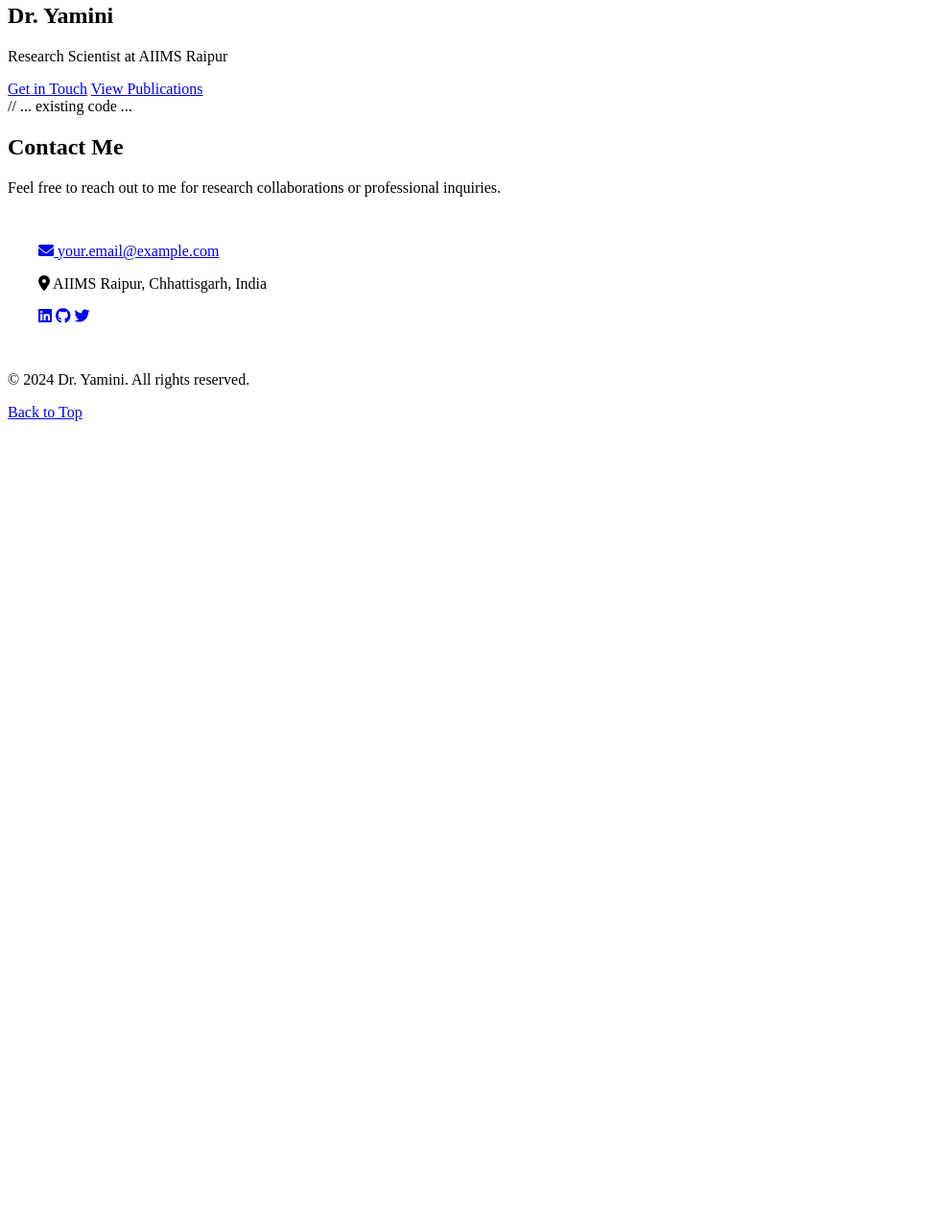
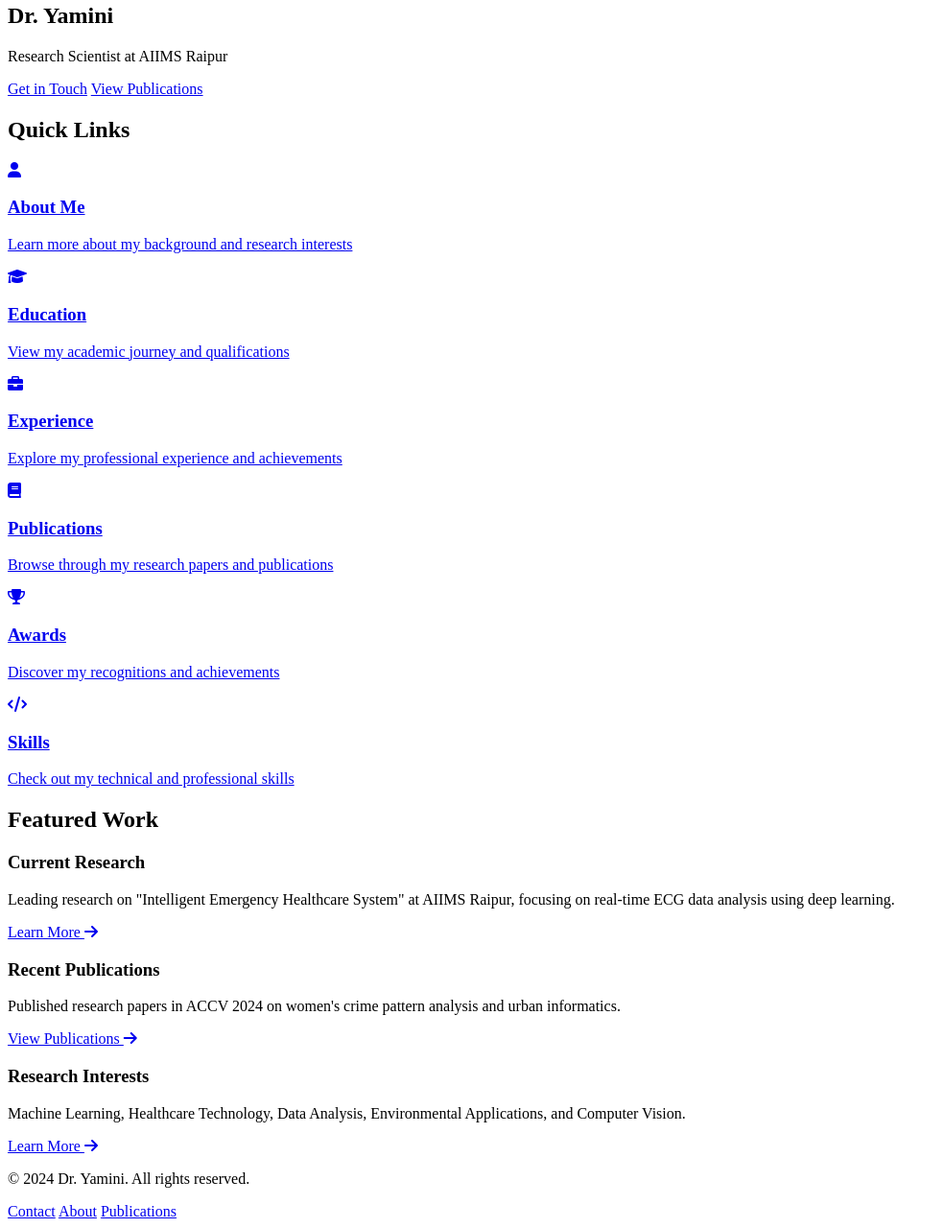
Before and after one commit to YaminiRS78/Yamini, a plain HTML site: page index.html in a window 1280 px wide. Shown: the part 177-1457 px from the top of the page at 96% size, without its empty margins (0-984 px from the left). Before the commit the page ends 800 px from the top, so only its background shows below. Drawn offline with Linux system fonts and the light colour scheme.

Commit message:
Update index.html
Signed-off-by: YaminiRS78 <yamini.sahu.rs@gmail.com>

```diff
--- a/index.html
+++ b/index.html
@@ -12,44 +12,88 @@
     <header>
         <nav>
             <ul>
-                <li><a href="#home"><i class="fas fa-home"></i> Home</a></li>
-                <li><a href="Yamini/about.html"><i class="fas fa-user"></i> About</a></li>
-                <li><a href="#education"><i class="fas fa-graduation-cap"></i> Education</a></li>
-                <li><a href="#experience"><i class="fas fa-briefcase"></i> Experience</a></li>
-                <li><a href="#publications"><i class="fas fa-book"></i> Publications</a></li>
-                <li><a href="#awards"><i class="fas fa-trophy"></i> Awards</a></li>
-                <li><a href="#skills"><i class="fas fa-code"></i> Skills</a></li>
-                <li><a href="#contact"><i class="fas fa-envelope"></i> Contact</a></li>
+                <li><a href="index.html" class="active"><i class="fas fa-home"></i> Home</a></li>
+                <li><a href="about.html"><i class="fas fa-user"></i> About</a></li>
+                <li><a href="education.html"><i class="fas fa-graduation-cap"></i> Education</a></li>
+                <li><a href="experience.html"><i class="fas fa-briefcase"></i> Experience</a></li>
+                <li><a href="publications.html"><i class="fas fa-book"></i> Publications</a></li>
+                <li><a href="awards.html"><i class="fas fa-trophy"></i> Awards</a></li>
+                <li><a href="skills.html"><i class="fas fa-code"></i> Skills</a></li>
+                <li><a href="contact.html"><i class="fas fa-envelope"></i> Contact</a></li>
             </ul>
         </nav>
     </header>
 
     <main>
-        <section id="home" class="hero">
+        <section class="hero">
             <h1>Dr. Yamini</h1>
             <p>Research Scientist at AIIMS Raipur</p>
             <div class="hero-buttons">
-                <a href="#contact" class="cta-button">Get in Touch</a>
-                <a href="#publications" class="cta-button secondary">View Publications</a>
+                <a href="contact.html" class="cta-button">Get in Touch</a>
+                <a href="publications.html" class="cta-button secondary">View Publications</a>
             </div>
         </section>
 
-        // ... existing code ...
+        <section class="quick-links">
+            <h2>Quick Links</h2>
+            <div class="links-grid">
+                <a href="about.html" class="link-card">
+                    <i class="fas fa-user"></i>
+                    <h3>About Me</h3>
+                    <p>Learn more about my background and research interests</p>
+                </a>
 
-        <section id="contact">
-            <h2>Contact Me</h2>
-            <p>Feel free to reach out to me for research collaborations or professional inquiries.</p>
-            <div class="contact-info">
-                <a href="mailto:your.email@example.com" class="contact-link">
-                    <i class="fas fa-envelope"></i> your.email@example.com
+                <a href="education.html" class="link-card">
+                    <i class="fas fa-graduation-cap"></i>
+                    <h3>Education</h3>
+                    <p>View my academic journey and qualifications</p>
                 </a>
-                <p class="location">
-                    <i class="fas fa-map-marker-alt"></i> AIIMS Raipur, Chhattisgarh, India
-                </p>
-                <div class="social-links">
-                    <a href="#" class="social-link"><i class="fab fa-linkedin"></i></a>
-                    <a href="#" class="social-link"><i class="fab fa-github"></i></a>
-                    <a href="#" class="social-link"><i class="fab fa-twitter"></i></a>
+
+                <a href="experience.html" class="link-card">
+                    <i class="fas fa-briefcase"></i>
+                    <h3>Experience</h3>
+                    <p>Explore my professional experience and achievements</p>
+                </a>
+
+                <a href="publications.html" class="link-card">
+                    <i class="fas fa-book"></i>
+                    <h3>Publications</h3>
+                    <p>Browse through my research papers and publications</p>
+                </a>
+
+                <a href="awards.html" class="link-card">
+                    <i class="fas fa-trophy"></i>
+                    <h3>Awards</h3>
+                    <p>Discover my recognitions and achievements</p>
+                </a>
+
+                <a href="skills.html" class="link-card">
+                    <i class="fas fa-code"></i>
+                    <h3>Skills</h3>
+                    <p>Check out my technical and professional skills</p>
+                </a>
+            </div>
+        </section>
+
+        <section class="featured-content">
+            <h2>Featured Work</h2>
+            <div class="featured-grid">
+                <div class="featured-card">
+                    <h3>Current Research</h3>
+                    <p>Leading research on "Intelligent Emergency Healthcare System" at AIIMS Raipur, focusing on real-time ECG data analysis using deep learning.</p>
+                    <a href="experience.html" class="read-more">Learn More <i class="fas fa-arrow-right"></i></a>
+                </div>
+
+                <div class="featured-card">
+                    <h3>Recent Publications</h3>
+                    <p>Published research papers in ACCV 2024 on women's crime pattern analysis and urban informatics.</p>
+                    <a href="publications.html" class="read-more">View Publications <i class="fas fa-arrow-right"></i></a>
+                </div>
+
+                <div class="featured-card">
+                    <h3>Research Interests</h3>
+                    <p>Machine Learning, Healthcare Technology, Data Analysis, Environmental Applications, and Computer Vision.</p>
+                    <a href="about.html" class="read-more">Learn More <i class="fas fa-arrow-right"></i></a>
                 </div>
             </div>
         </section>
@@ -58,7 +102,9 @@
     <footer>
         <p>&copy; 2024 Dr. Yamini. All rights reserved.</p>
         <div class="footer-links">
-            <a href="#home">Back to Top</a>
+            <a href="contact.html">Contact</a>
+            <a href="about.html">About</a>
+            <a href="publications.html">Publications</a>
         </div>
     </footer>
 
@@ -72,23 +118,6 @@
                 });
             });
         });
-
-        // Add scroll-based animations
-        const observerOptions = {
-            threshold: 0.1
-        };
-
-        const observer = new IntersectionObserver((entries) => {
-            entries.forEach(entry => {
-                if (entry.isIntersecting) {
-                    entry.target.classList.add('animate');
-                }
-            });
-        }, observerOptions);
-
-        document.querySelectorAll('.education-card, .experience-card, .publication-card, .award-card, .skill-category').forEach((el) => {
-            observer.observe(el);
-        });
     </script>
 </body>
 </html>
```
